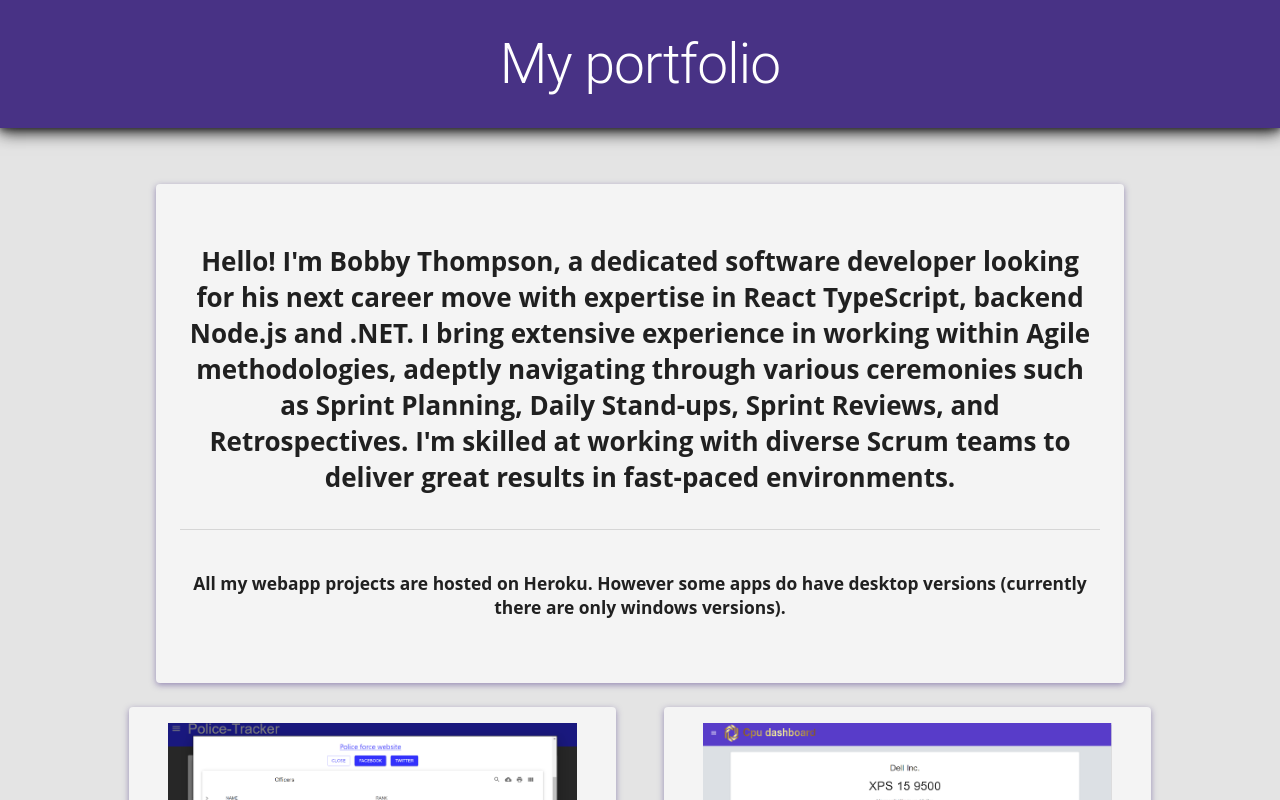
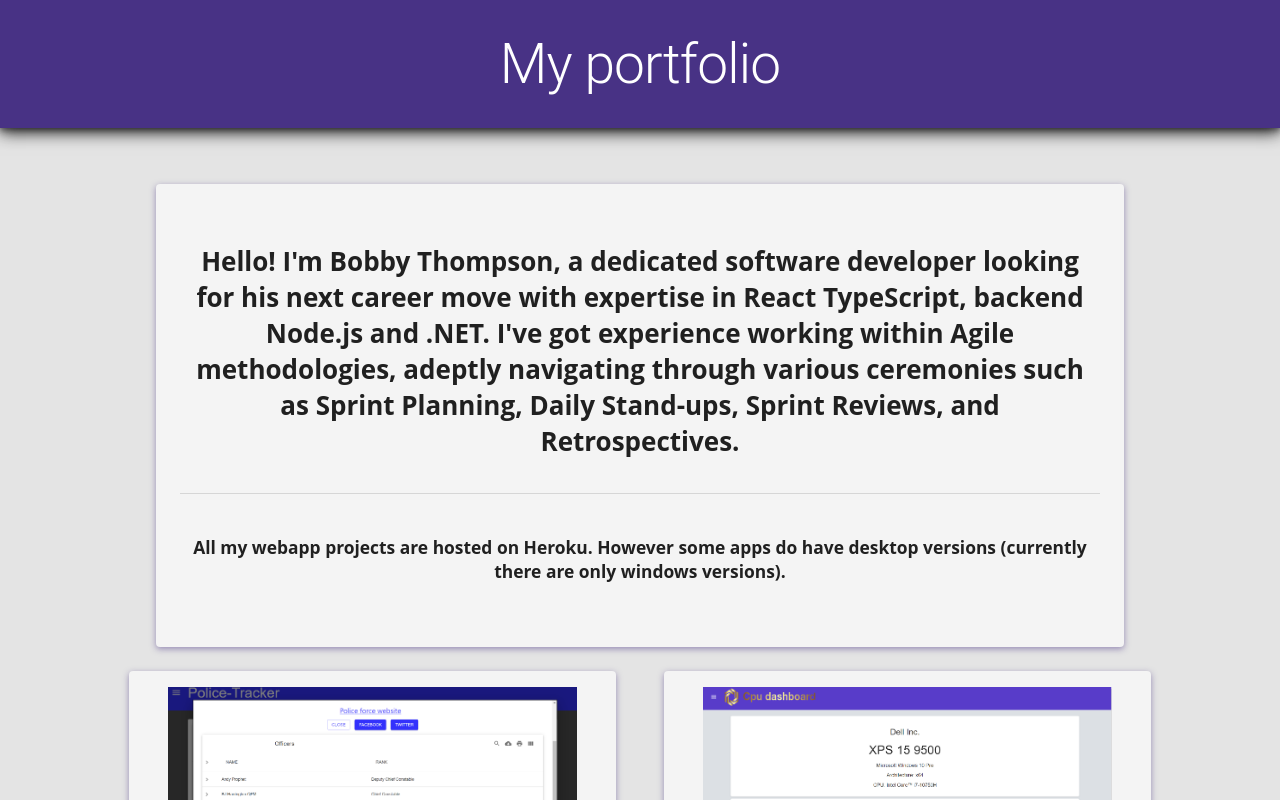
Before and after one commit to bobby1072/My-portfolio, a React (Create React App) app: page / in a window 1280 px wide. Shown: the top 800 px of the page. Built offline with nearby package versions, Linux system fonts and the light colour scheme; the HTML template or start-up script is replaced by a standard one.

Commit message:
Simplified portfolio

```diff
--- a/src/pages/MainPage.tsx
+++ b/src/pages/MainPage.tsx
@@ -41,12 +41,10 @@ export default function MainPage() {
             <ReactMarkdown>
               #### Hello! I'm Bobby Thompson, a dedicated software developer
               looking for his next career move with expertise in React
-              TypeScript, backend Node.js and .NET. I bring extensive experience
-              in working within Agile methodologies, adeptly navigating through
-              various ceremonies such as Sprint Planning, Daily Stand-ups,
-              Sprint Reviews, and Retrospectives. I'm skilled at working with
-              diverse Scrum teams to deliver great results in fast-paced
-              environments.
+              TypeScript, backend Node.js and .NET. I've got experience working
+              within Agile methodologies, adeptly navigating through various
+              ceremonies such as Sprint Planning, Daily Stand-ups, Sprint
+              Reviews, and Retrospectives.
             </ReactMarkdown>
             <Divider />
             <ReactMarkdown>
```
